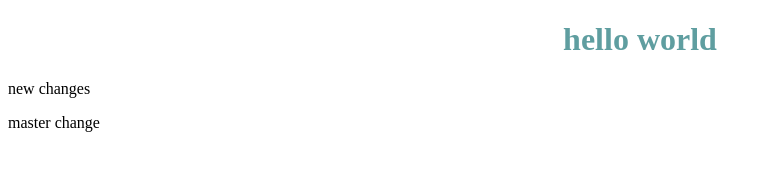
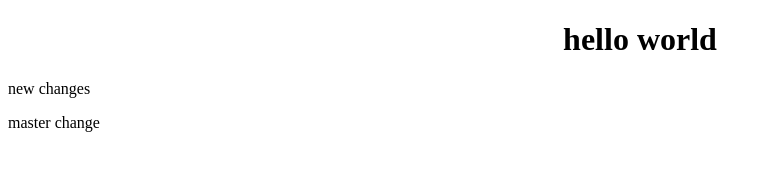
Before and after one commit to kishushekhawat/first-project, a plain HTML site: page src/html/index.html in a window 1280 px wide. Shown: the whole page, without its empty margins (0-772 px from the left). Drawn offline with Linux system fonts and the light colour scheme.

Commit message:
code review changes : color changed to blck

```diff
--- a/src/css/style.css
+++ b/src/css/style.css
@@ -1,4 +1,4 @@
 h1{
-    color: cadetblue;
+    color: black;
     text-align: center;
 }
```
